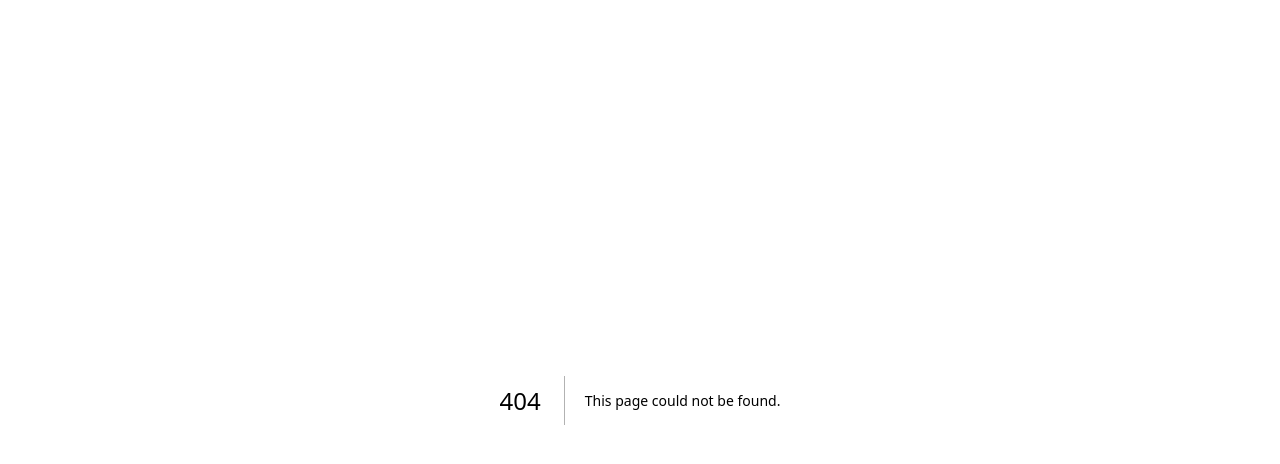
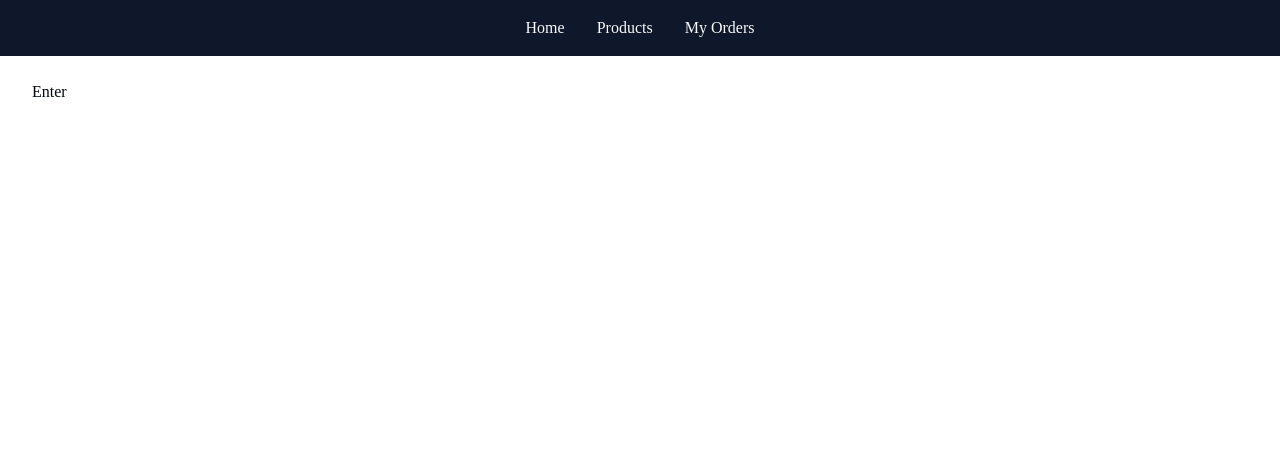
Before and after one commit to iamzubair6/next-js-ecommerce, a Next.js app: page /products/1/purchase in a window 1280 px wide. Before the commit this address had no page. Shown: the top 464 px of the page. Built offline with nearby package versions, Linux system fonts and the light colour scheme.

Commit message:
purchase page added

```diff
--- /dev/null
+++ b/app/(customerFacing)/products/[id]/purchase/page.tsx
@@ -0,0 +1,5 @@
+const PurchaseProduct = () => {
+  return <div>Enter</div>;
+};
+
+export default PurchaseProduct;
```
